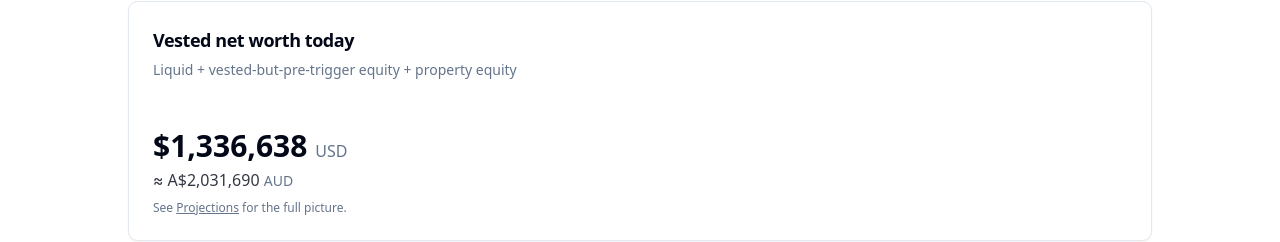
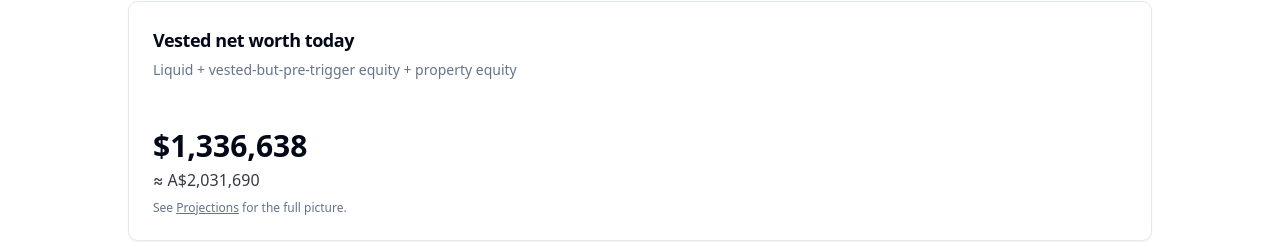
Before and after one commit to shanearnott/Investor, a Next.js app: page / in a window 1280 px wide. Both pictures are taken after a click on the button "Try with demo data". Shown: the part 276-518 px from the top of the page. Built offline with nearby package versions, Linux system fonts and the light colour scheme.

Commit message:
Tiles + net-worth card: drop redundant trailing currency code
formatMoney already prefixes the locale-appropriate symbol ($ for USD,
A$ for AUD, £ for GBP, etc). Appending the bare code as well produced
',234 USD' which read as showing the currency twice. Now just one
prefix; layout is clean again.

```diff
--- a/app/page.tsx
+++ b/app/page.tsx
@@ -105,8 +105,7 @@ export default function HomePage() {
           </CardHeader>
           <CardContent>
             <p className="text-3xl font-semibold tabular-nums">
-              {formatMoney(today, displayCurrency)}{" "}
-              <span className="text-base font-medium text-muted-foreground">{displayCurrency}</span>
+              {formatMoney(today, displayCurrency)}
             </p>
             {(() => {
               // Secondary = whatever the user picked in Settings. If the
@@ -129,8 +128,7 @@ export default function HomePage() {
               }
               return (
                 <p className="text-base text-foreground/80 tabular-nums mt-1">
-                  ≈ {formatMoney(inSecondary, secondary)}{" "}
-                  <span className="text-sm font-medium text-muted-foreground">{secondary}</span>
+                  ≈ {formatMoney(inSecondary, secondary)}
                 </p>
               );
             })()}
--- a/app/projections/page.tsx
+++ b/app/projections/page.tsx
@@ -309,13 +309,12 @@ function Kpi({
       <CardHeader className="pb-2">
         <CardDescription className="text-[11px]">{label}</CardDescription>
         <CardTitle className="text-lg sm:text-xl tabular-nums">
-          {formatMoney(valueNum, ccy)}{" "}
-          <span className="text-[10px] font-medium text-muted-foreground">{ccy}</span>
+          {formatMoney(valueNum, ccy)}
         </CardTitle>
       </CardHeader>
       {inSecondary !== null ? (
         <CardContent className="pt-0 text-[11px] text-foreground/70 tabular-nums">
-          ≈ {formatMoney(inSecondary, secondary)} {secondary}
+          ≈ {formatMoney(inSecondary, secondary)}
         </CardContent>
       ) : null}
     </Card>
```
